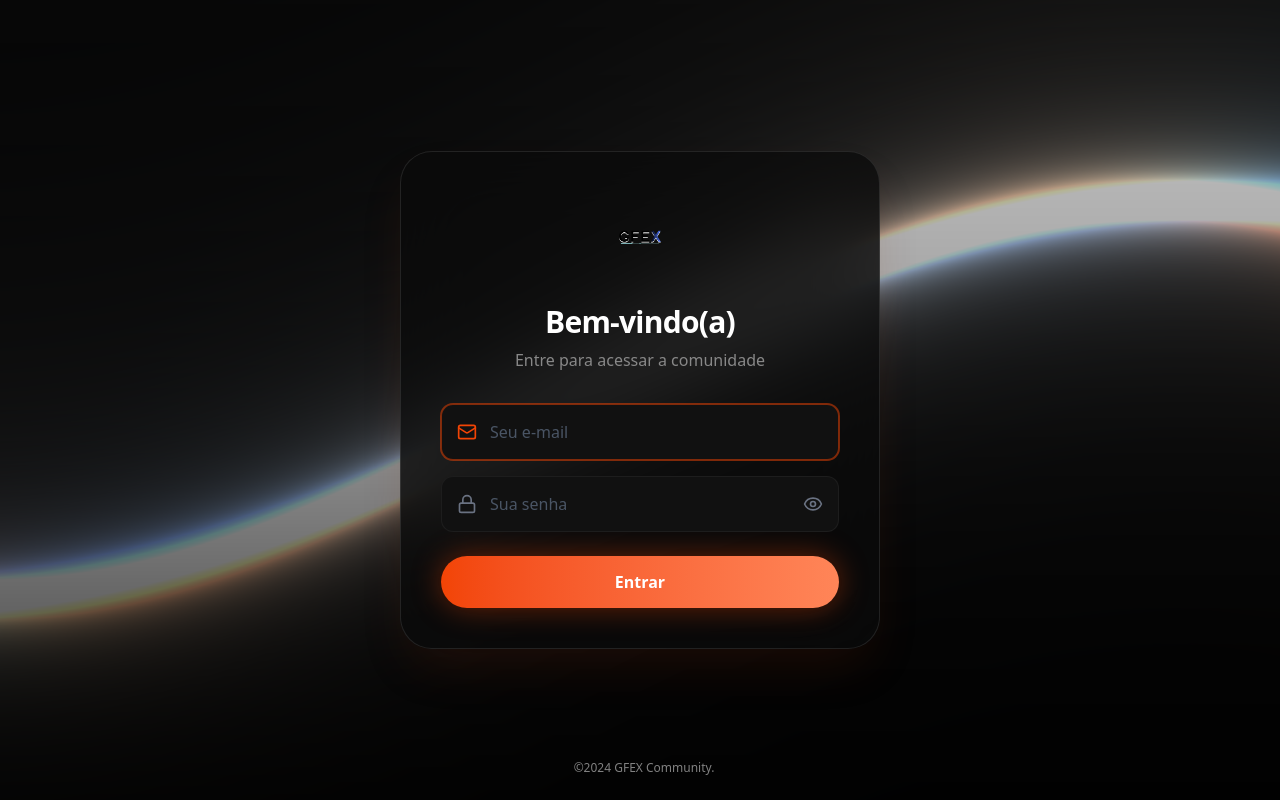
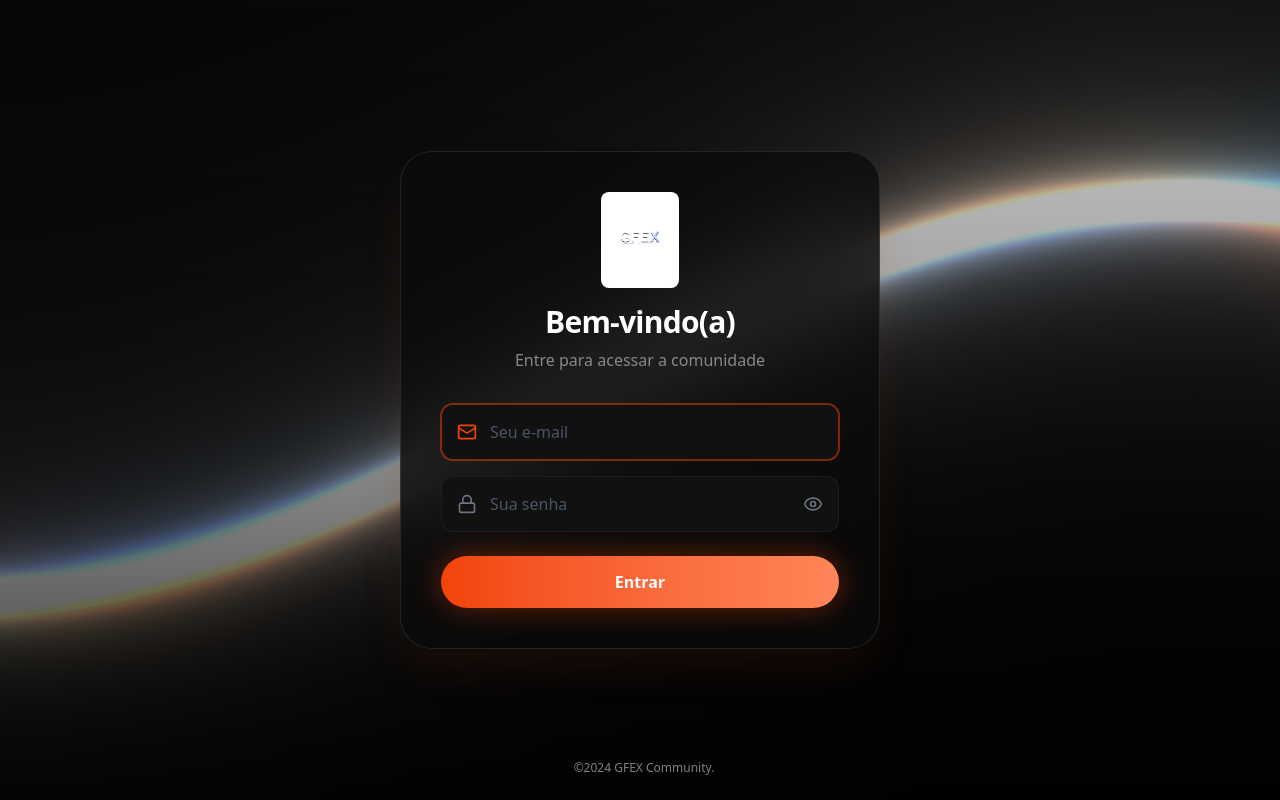
Before and after one commit to murilocruisedev-svg/ggfex-community, a Next.js app: page /auth/login in a window 1280 px wide. Built offline with nearby package versions, Linux system fonts and the light colour scheme; no server answers.

Commit message:
Update Logo.tsx

```diff
--- a/src/components/ui/Logo.tsx
+++ b/src/components/ui/Logo.tsx
@@ -2,12 +2,11 @@ import { cn } from '@/lib/utils';
 
 export function Logo({ className }: { className?: string }) {
     return (
-        <div className={cn("flex items-center justify-center overflow-hidden", className)}>
+        <div className={cn("flex items-center justify-center overflow-hidden bg-white rounded-lg p-1", className)}>
             <img
                 src="/logo.png"
                 alt="GFEX Logo"
                 className="h-full w-auto object-contain"
-                style={{ filter: 'invert(1) hue-rotate(180deg) brightness(1.4) contrast(1.1)' }}
                 onError={(e) => {
                     e.currentTarget.style.display = 'none';
                 }}
```
